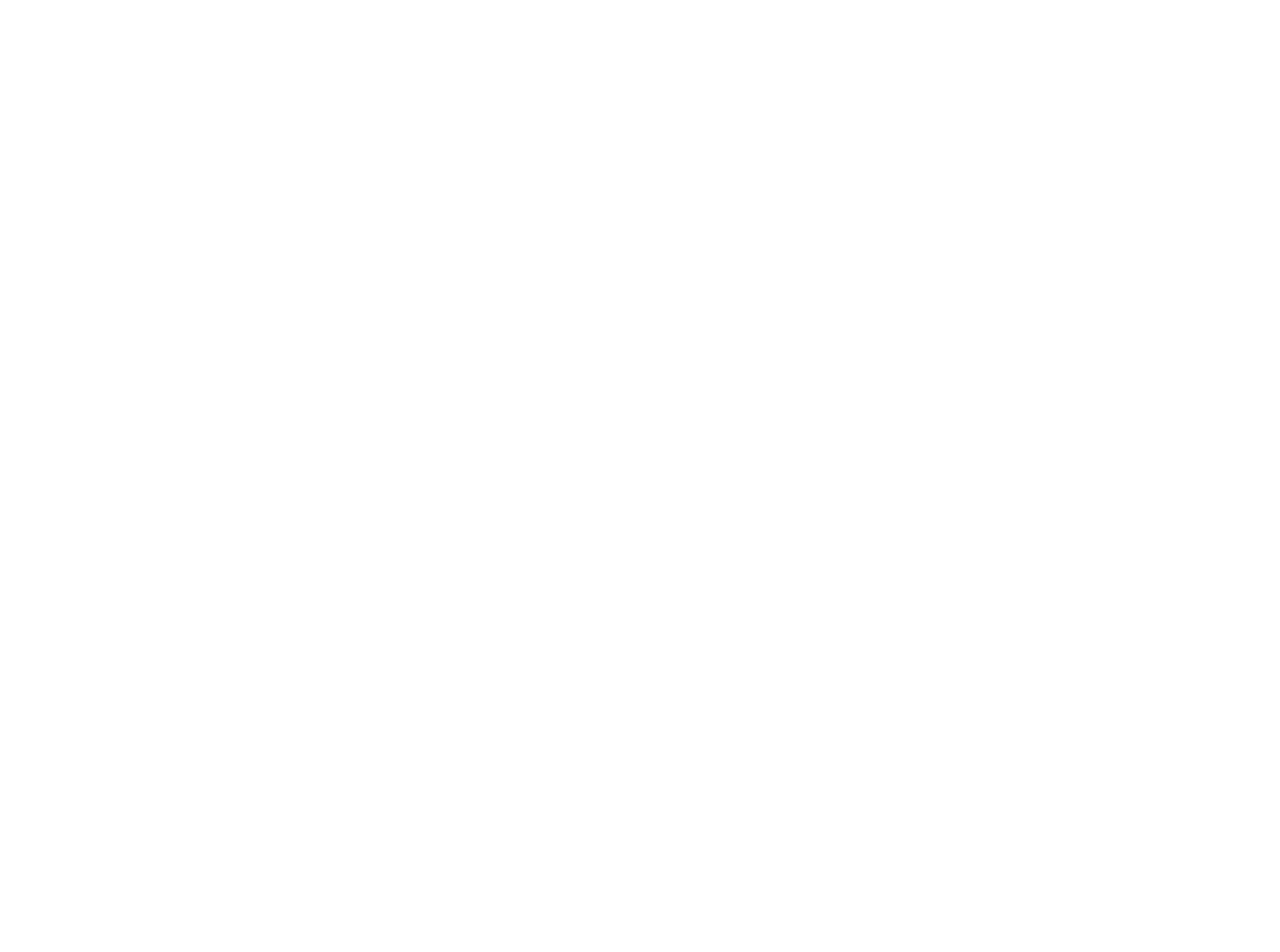
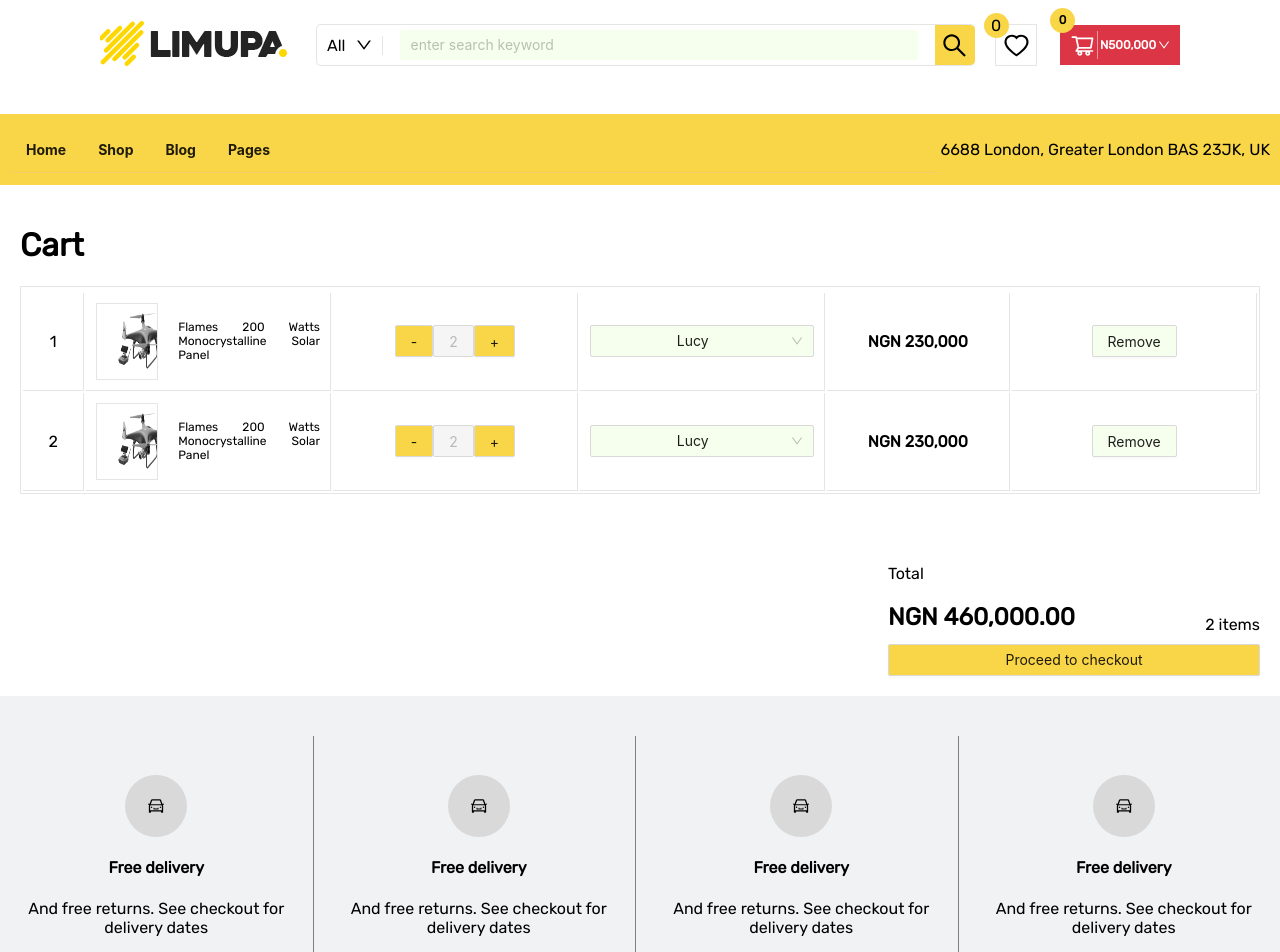
Before and after one commit to mubeess/aladiexpress, a React (Vite) app: page /cart in a window 1280 px wide. Before the commit this address had no page. Shown: the top 952 px of the page. Before the commit the page ends 800 px from the top, so only its background shows below. Built offline with nearby package versions, Linux system fonts and the light colour scheme.

Commit message:
made some fixes

```diff
--- /dev/null
+++ b/src/components/CoreValues/CoreValues.jsx
@@ -0,0 +1,73 @@
+import { CarOutlined } from "@ant-design/icons";
+import React from "react";
+import styled from "styled-components";
+const sample = [1, 2, 3, 4];
+export default function CoreValues() {
+  const StyledConatiner = styled.div`
+    width: 100%;
+    height: 30vh;
+    background-color: #f0f2f4;
+    padding: 40px 0px;
+    display: grid;
+    overflow: hidden;
+    grid-template-columns: 1fr 1fr 1fr 1fr;
+    gap: 10px;
+    .value-card {
+      width: 100%;
+      height: 100%;
+      border-right: 1px solid gray;
+      display: flex;
+      flex-direction: column;
+      justify-content: center;
+      align-items: center;
+      text-align: center;
+      .value-icon {
+        height: 62px;
+        width: 62px;
+        border-radius: 62px;
+        background-color: #d9d9d9;
+        display: flex;
+        justify-content: center;
+        align-items: center;
+      }
+    }
+    @media screen and (max-width: 915px) {
+      grid-template-columns: 1fr;
+      height: auto;
+      .value-card {
+        width: 50%;
+        height: 30vh;
+        border-right: none;
+        display: flex;
+        flex-direction: column;
+        justify-content: center;
+        align-items: center;
+        text-align: center;
+        margin-left: auto;
+        margin-right: auto;
+        .value-icon {
+          height: 62px;
+          width: 62px;
+          border-radius: 62px;
+          background-color: #d9d9d9;
+          display: flex;
+          justify-content: center;
+          align-items: center;
+        }
+      }
+    }
+  `;
+  return (
+    <StyledConatiner>
+      {sample.map((data) => (
+        <div key={data} className="value-card">
+          <div className="value-icon">
+            <CarOutlined />
+          </div>
+          <h4>Free delivery</h4>
+          <span>And free returns. See checkout for delivery dates</span>
+        </div>
+      ))}
+    </StyledConatiner>
+  );
+}
--- /dev/null
+++ b/src/pages/Cart/Cart.jsx
@@ -0,0 +1,182 @@
+import { Button, Select } from "antd";
+import React from "react";
+import styled from "styled-components";
+
+export default function Cart() {
+  const StyledCartContainer = styled.div`
+    padding: 20px;
+    table {
+      width: 100%;
+      border: 1px solid var(--border);
+    }
+    #image-cell {
+      width: 20%;
+    }
+
+    td {
+      border-right: 1px solid var(--border);
+      border-bottom: 1px solid var(--border);
+      width: auto;
+      padding: 10px;
+      place-items: center;
+      text-align: center;
+      .cart-image {
+        display: flex;
+        justify-content: space-between;
+        align-items: center;
+        font-size: 12px;
+        text-align: justify;
+        .main-image {
+          width: 100px;
+          height: 75px;
+          border: 1px solid var(--border);
+          display: flex;
+          justify-content: center;
+          align-items: center;
+          margin-right: 20px;
+          img {
+            width: 60px;
+            height: 60px;
+          }
+        }
+      }
+
+      .buttons {
+        width: 100%;
+        display: flex;
+        justify-content: center;
+        align-items: center;
+        .cart-action {
+          background-color: var(--yellow);
+        }
+      }
+    }
+    .total-balance {
+      width: 30%;
+      margin-top: 70px;
+      margin-left: auto;
+      min-height: 100px;
+      .amount {
+        display: flex;
+        justify-content: space-between;
+        height: 70px;
+        span {
+          margin-top: auto;
+        }
+      }
+    }
+  `;
+  return (
+    <StyledCartContainer>
+      <h1>Cart</h1>
+      <table>
+        <thead>
+          <tr>
+            <th></th>
+            <th></th>
+            <th></th>
+            <th></th>
+            <th></th>
+            <th></th>
+          </tr>
+        </thead>
+        <tbody>
+          <tr>
+            <td style={{ width: "5%" }}>1</td>
+            <td id="image-cell">
+              <div className="cart-image">
+                <div className="main-image">
+                  <img src="nobg.png" />
+                </div>
+                <span>Flames 200 Watts Monocrystalline Solar Panel</span>
+              </div>
+            </td>
+            <td id="image-cell">
+              <div className="buttons">
+                <Button className="cart-action">-</Button>
+                <Button disabled>2</Button>
+                <Button className="cart-action">+</Button>
+              </div>
+            </td>
+            <td id="image-cell">
+              <Select
+                style={{ width: "100%" }}
+                defaultValue="lucy"
+                options={[
+                  { value: "jack", label: "Jack" },
+                  { value: "lucy", label: "Lucy" },
+                  { value: "Yiminghe", label: "yiminghe" },
+                  { value: "disabled", label: "Disabled", disabled: true },
+                ]}
+              />
+            </td>
+            <td style={{ width: "15%" }}>
+              <h4>NGN 230,000</h4>
+            </td>
+            <td id="image-cell">
+              <Button>Remove</Button>
+            </td>
+          </tr>
+
+          <tr>
+            <td style={{ width: "5%" }}>2</td>
+            <td id="image-cell">
+              <div className="cart-image">
+                <div className="main-image">
+                  <img src="nobg.png" />
+                </div>
+                <span>Flames 200 Watts Monocrystalline Solar Panel</span>
+              </div>
+            </td>
+            <td id="image-cell">
+              <div className="buttons">
+                <Button className="cart-action">-</Button>
+                <Button disabled>2</Button>
+                <Button className="cart-action">+</Button>
+              </div>
+            </td>
+            <td id="image-cell">
+              <Select
+                style={{ width: "100%" }}
+                defaultValue="lucy"
+                options={[
+                  { value: "jack", label: "Jack" },
+                  { value: "lucy", label: "Lucy" },
+                  { value: "Yiminghe", label: "yiminghe" },
+                  { value: "disabled", label: "Disabled", disabled: true },
+                ]}
+              />
+            </td>
+            <td style={{ width: "15%" }}>
+              <h4>NGN 230,000</h4>
+            </td>
+            <td id="image-cell">
+              <Button>Remove</Button>
+            </td>
+          </tr>
+        </tbody>
+      </table>
+
+      <div className="total-balance">
+        <div className="amount">
+          <div className="total">
+            <span>Total</span>
+            <h2>NGN 460,000.00</h2>
+          </div>
+
+          <span>2 items</span>
+        </div>
+
+        <Button
+          style={{
+            backgroundColor: "var(--yellow)",
+            width: "100%",
+            marginTop: 10,
+          }}
+        >
+          Proceed to checkout
+        </Button>
+      </div>
+    </StyledCartContainer>
+  );
+}
--- a/src/pages/Layouts/HomeLayout.jsx
+++ b/src/pages/Layouts/HomeLayout.jsx
@@ -3,6 +3,7 @@
 import NavBar from "../../components/NavBar/NavBar";
 import { Outlet } from "react-router-dom";
 import Footer from "../../components/Footer/Footer";
+import CoreValues from "../../components/CoreValues/CoreValues";
 
 export default function HomeLayout() {
   const [viewMenu, setViewMenu] = useState(false);
@@ -20,7 +21,7 @@
       <div className="main_layout_body">
         <Outlet />
       </div>
-
+      <CoreValues />
       <div>
         <Footer />
       </div>
--- a/src/routes/IndexRoute.jsx
+++ b/src/routes/IndexRoute.jsx
@@ -3,6 +3,7 @@
 import Home from "../pages/Home/Home";
 import HomeLayout from "../pages/Layouts/HomeLayout";
 import Product from "../pages/Product";
+import Cart from "../pages/Cart/Cart";
 
 export default function IndexRoute() {
   return (
@@ -10,6 +11,7 @@
       <Route path="/" element={<HomeLayout />}>
         <Route index element={<Home />} />
         <Route path="/product" element={<Product />} />
+        <Route path="/cart" element={<Cart />} />
       </Route>
     </Routes>
   );
```
